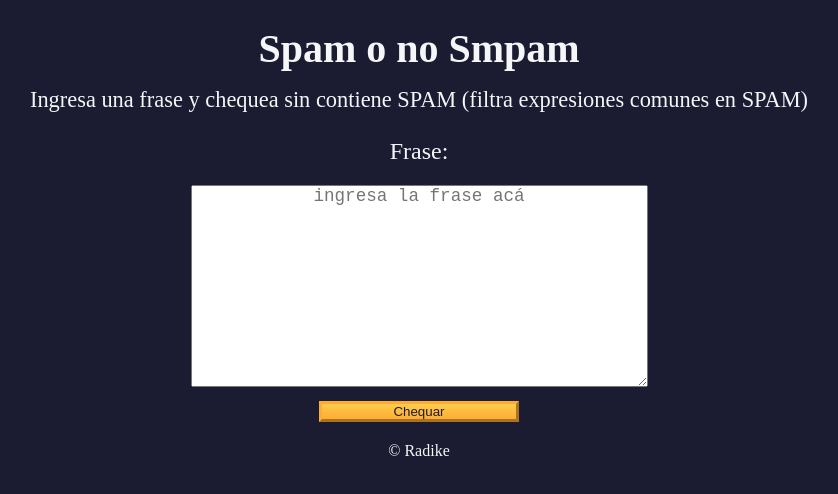
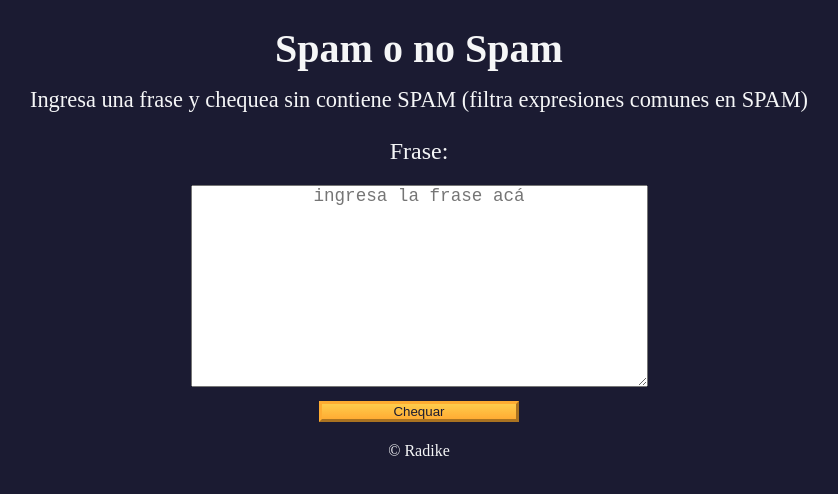
Before and after one commit to RadikeCosa/spam-filter, a plain HTML site: page index.html in a window 1280 px wide. Shown: the whole page, without its empty margins (221-1059 px from the left). Drawn offline with Linux system fonts and the light colour scheme.

Commit message:
traduccion

```diff
--- a/index.html
+++ b/index.html
@@ -9,7 +9,7 @@
 
   <body>
     <header class="main-text">
-      <h1 class="title">Spam o no Smpam</h1>
+      <h1 class="title">Spam o no Spam</h1>
       <p class="description">
         Ingresa una frase y chequea sin contiene SPAM
         (filtra expresiones comunes en SPAM)</p>
```
